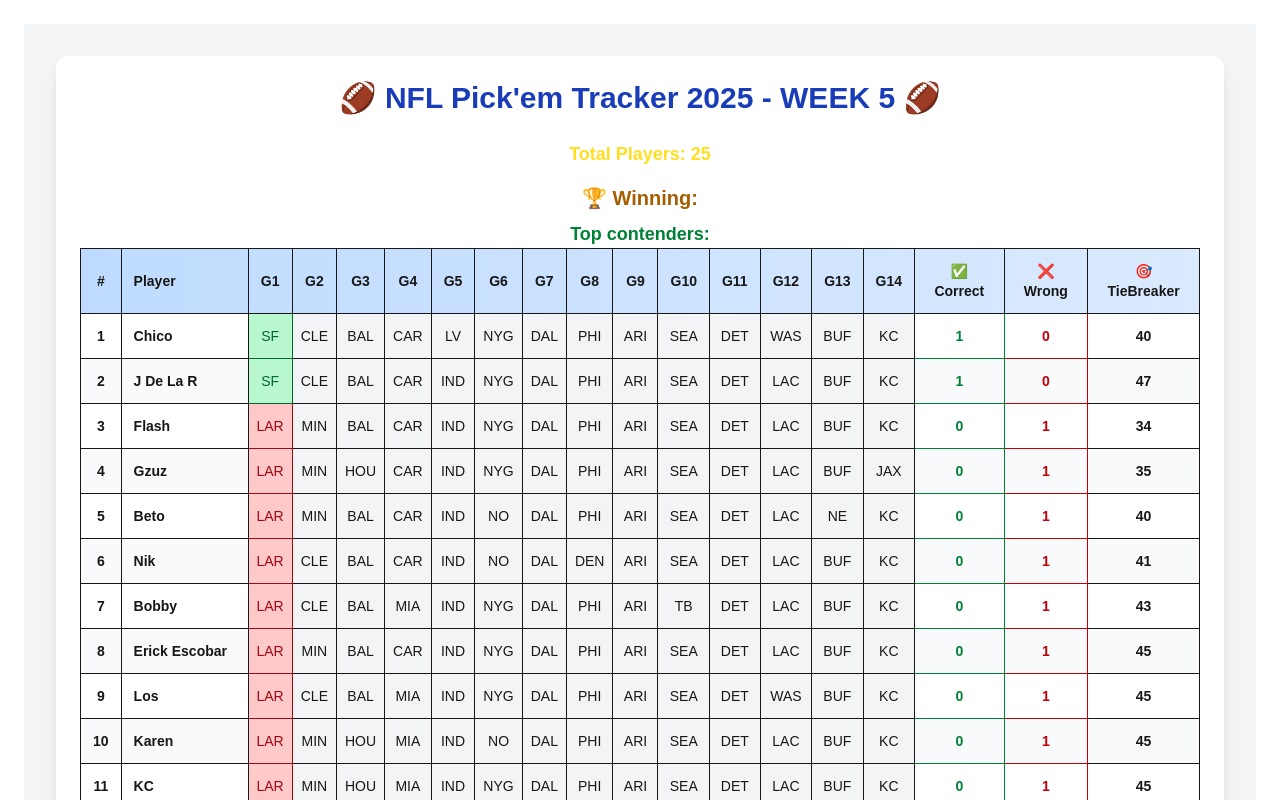
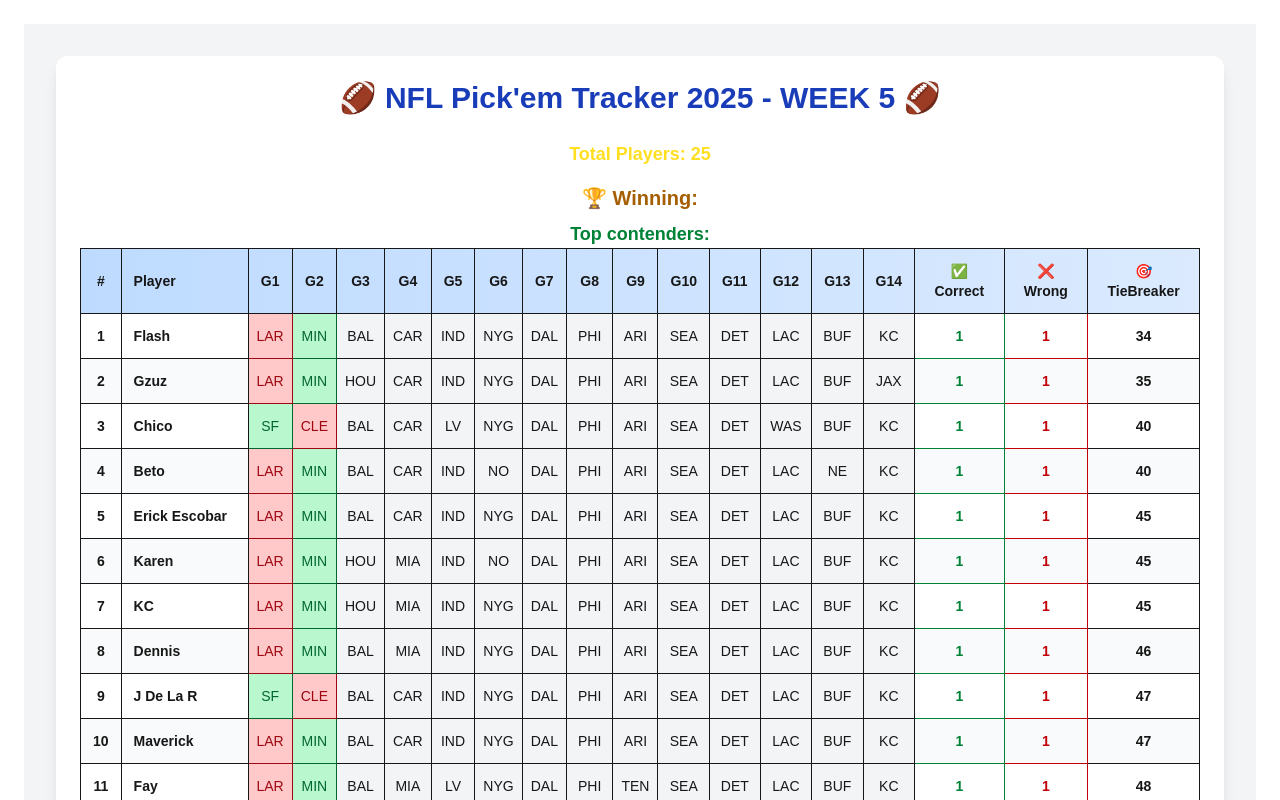
Before and after one commit to CarlosMartinezCM/pickEmTracker, a Next.js app: page / in a window 1280 px wide. Shown: the top 800 px of the page. Built offline with nearby package versions, Linux system fonts and the light colour scheme.

Commit message:
Update PickEmBoard.tsx

```diff
--- a/app/components/PickEmBoard.tsx
+++ b/app/components/PickEmBoard.tsx
@@ -53,7 +53,7 @@ type Result = { [gameIndex: number]: string };
 type LeaderboardPlayer = Player & { correct: number; wrong: number; rank: number };
 
 // Week 4 results
-const confirmedResults: (string | null)[] = [/* Week 5 Results */ "SF", /* Week 4 results  "SEA", "PIT", "ATL", "BUF",
+const confirmedResults: (string | null)[] = [/* Week 5 Results */ "SF","MIN", /* Week 4 results  "SEA", "PIT", "ATL", "BUF",
                                                 "DET", "HOU", "NE", "NYG",
                                                  "PHI", "LAR", "JAX", "KC","CHI", null, "MIA", "DEN"*/];
 
```
